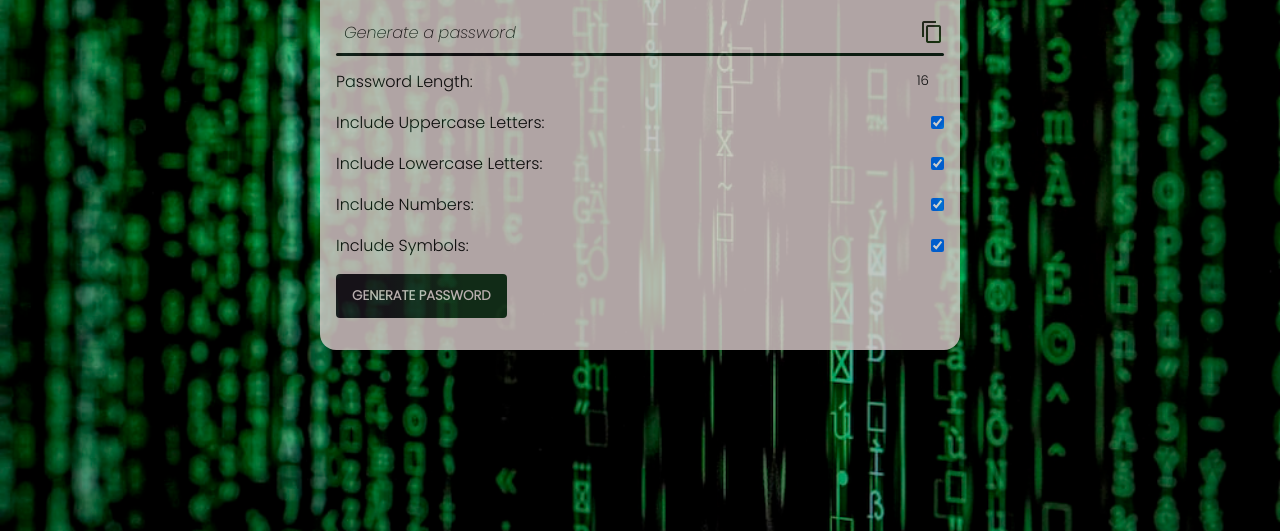
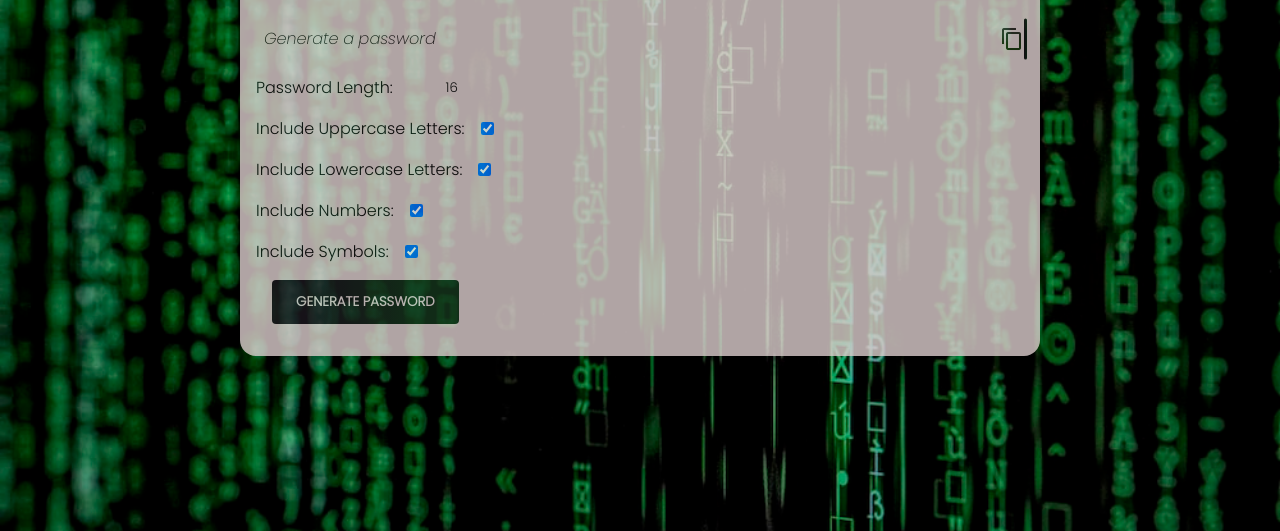
Before and after one commit to SanaTabassum25/Password-generator, a plain HTML site: page index.html in a window 1280 px wide. Shown: the part 269-800 px from the top of the page. Drawn offline with Linux system fonts and the light colour scheme.

Commit message:
Update style.css

```diff
--- a/style.css
+++ b/style.css
@@ -130,8 +130,45 @@ button[type="submit"]:hover {
 }
 @media screen and (min-width: 576px) {
   /* Styles for small devices and above */
+  .pwdgenerator {
+    width: 90%;
+    max-width: 800px;
+  }
+
+  h1 {
+    font-size: 2rem;
+  }
+
+  label,
+  .password-wrap {
+    flex-direction: row;
+    align-items: center;
+  }
+
+  .password-wrap:after {
+    top: 50%;
+    left: 100%;
+    height: 100%;
+    width: 3px;
+    transform: translateY(-50%);
+  }
+
+  .password-wrap input {
+    font-size: 1rem;
+  }
+
+  label span {
+    flex: none;
+    margin-right: 1rem;
+  }
+
+  label input[type="number"] {
+    width: 4rem;
+  }
+
   button[type="submit"] {
     width: auto;
-    margin-left: 0;
+    margin-left: 1rem;
+    padding: 0.75rem 1.5rem;
   }
 }
```
